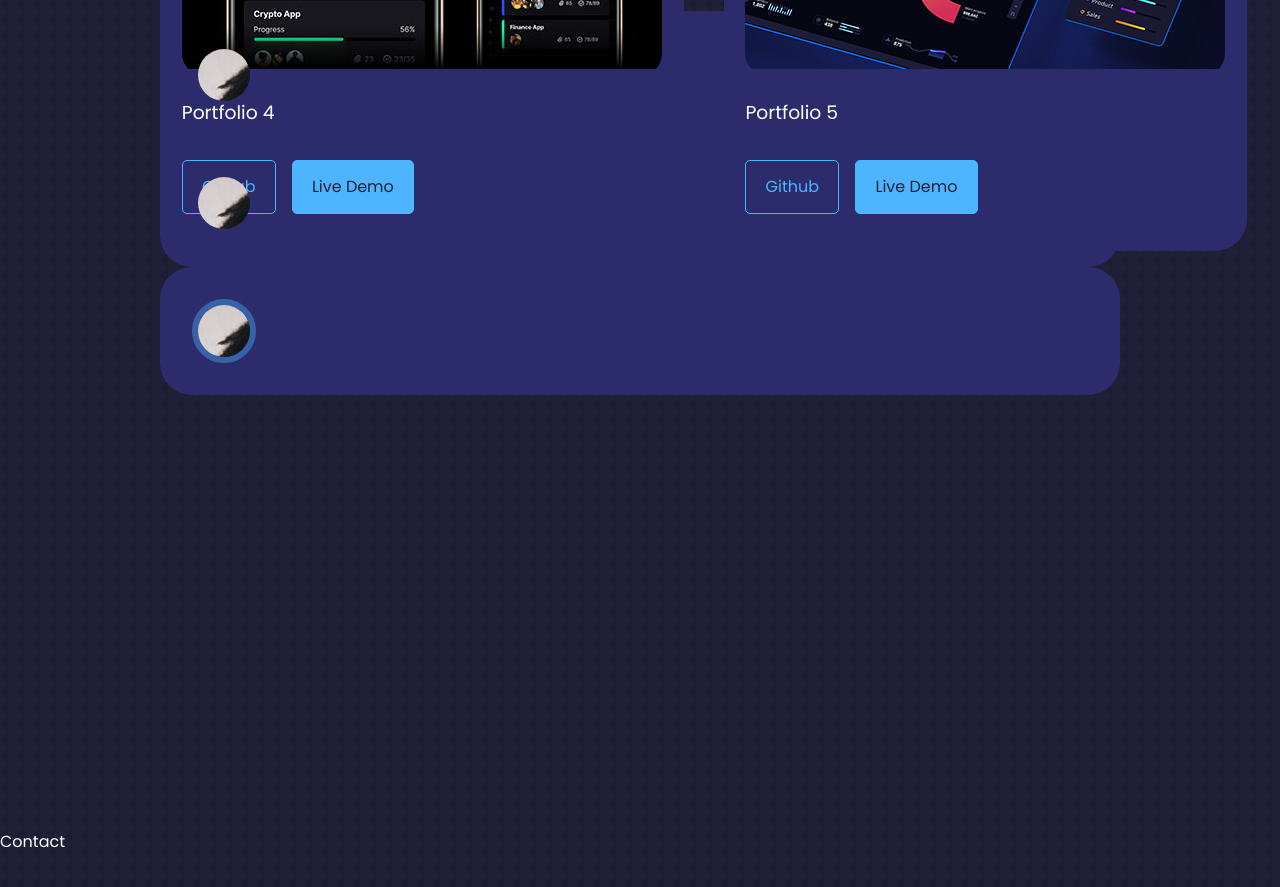
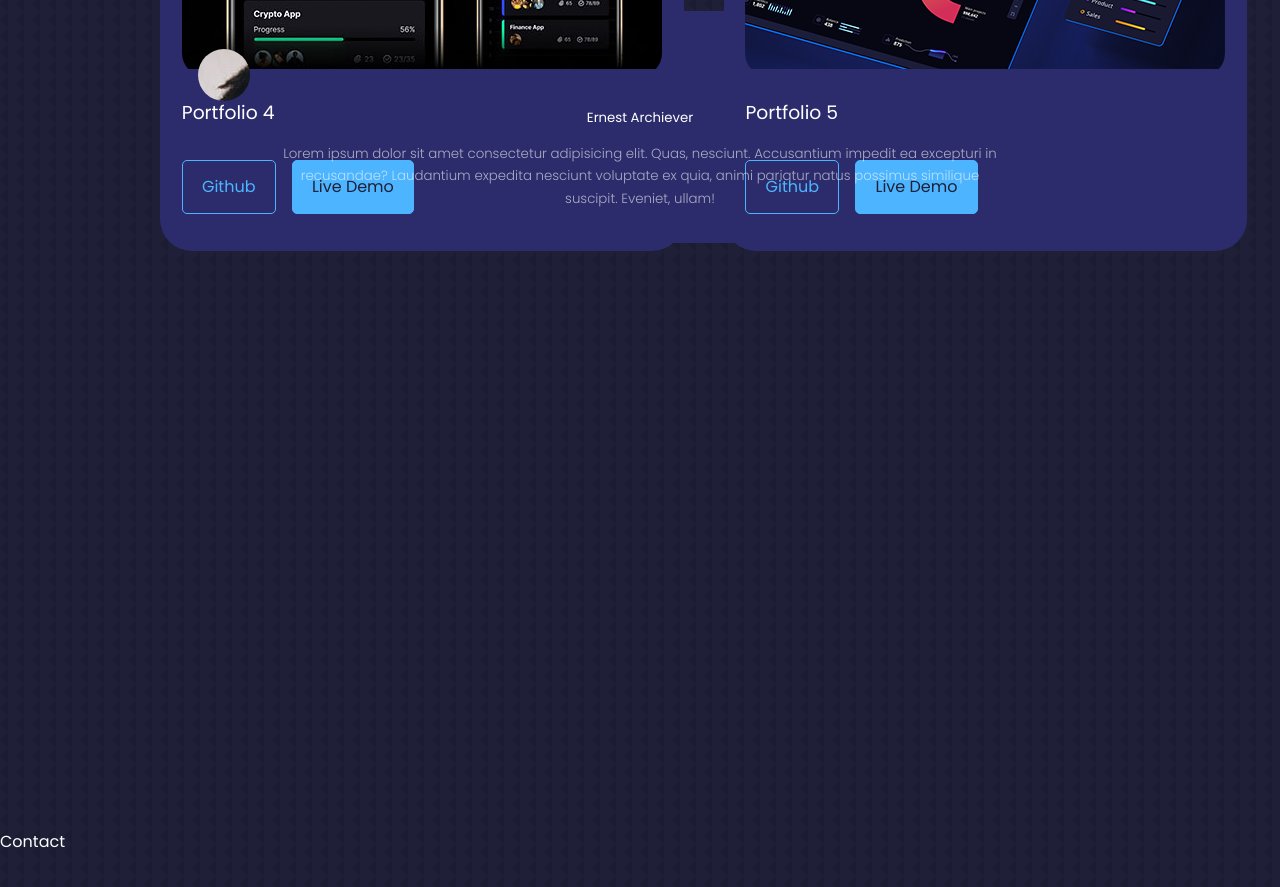
Before and after one commit to hamam99/portofolio-website, a React (Create React App) app: page / in a window 1280 px wide. Shown: the part 4740-5627 px from the top of the page. Built offline with nearby package versions, Linux system fonts and the light colour scheme.

Commit message:
update Ui testimonials

```diff
--- a/src/components/testimonials/Testimonials.jsx
+++ b/src/components/testimonials/Testimonials.jsx
@@ -14,40 +14,14 @@ function Testimonials() {
         <article className="testimonials">
           <div className="client__avatar">
             <img src={AVTR1} alt="Avatar 1" />
-            <h5>Ernest Archiever</h5>
-            <small className="client__review">
-              Lorem ipsum dolor sit amet consectetur adipisicing elit. Quas,
-              nesciunt. Accusantium impedit ea excepturi in recusandae?
-              Laudantium expedita nesciunt voluptate ex quia, animi pariatur
-              natus possimus similique suscipit. Eveniet, ullam!
-            </small>
           </div>
-        </article>
-
-        <article className="testimonials">
-          <div className="client__avatar">
-            <img src={AVTR1} alt="Avatar 1" />
-            <h5>Ernest Archiever</h5>
-            <small className="client__review">
-              Lorem ipsum dolor sit amet consectetur adipisicing elit. Quas,
-              nesciunt. Accusantium impedit ea excepturi in recusandae?
-              Laudantium expedita nesciunt voluptate ex quia, animi pariatur
-              natus possimus similique suscipit. Eveniet, ullam!
-            </small>
-          </div>
-        </article>
-
-        <article className="testimonials">
-          <div className="client__avatar">
-            <img src={AVTR1} alt="Avatar 1" />
-            <h5>Ernest Archiever</h5>
-            <small className="client__review">
-              Lorem ipsum dolor sit amet consectetur adipisicing elit. Quas,
-              nesciunt. Accusantium impedit ea excepturi in recusandae?
-              Laudantium expedita nesciunt voluptate ex quia, animi pariatur
-              natus possimus similique suscipit. Eveniet, ullam!
-            </small>
-          </div>
+          <h5>Ernest Archiever</h5>
+          <small className="client__review">
+            Lorem ipsum dolor sit amet consectetur adipisicing elit. Quas,
+            nesciunt. Accusantium impedit ea excepturi in recusandae? Laudantium
+            expedita nesciunt voluptate ex quia, animi pariatur natus possimus
+            similique suscipit. Eveniet, ullam!
+          </small>
         </article>
       </div>
     </section>
```
